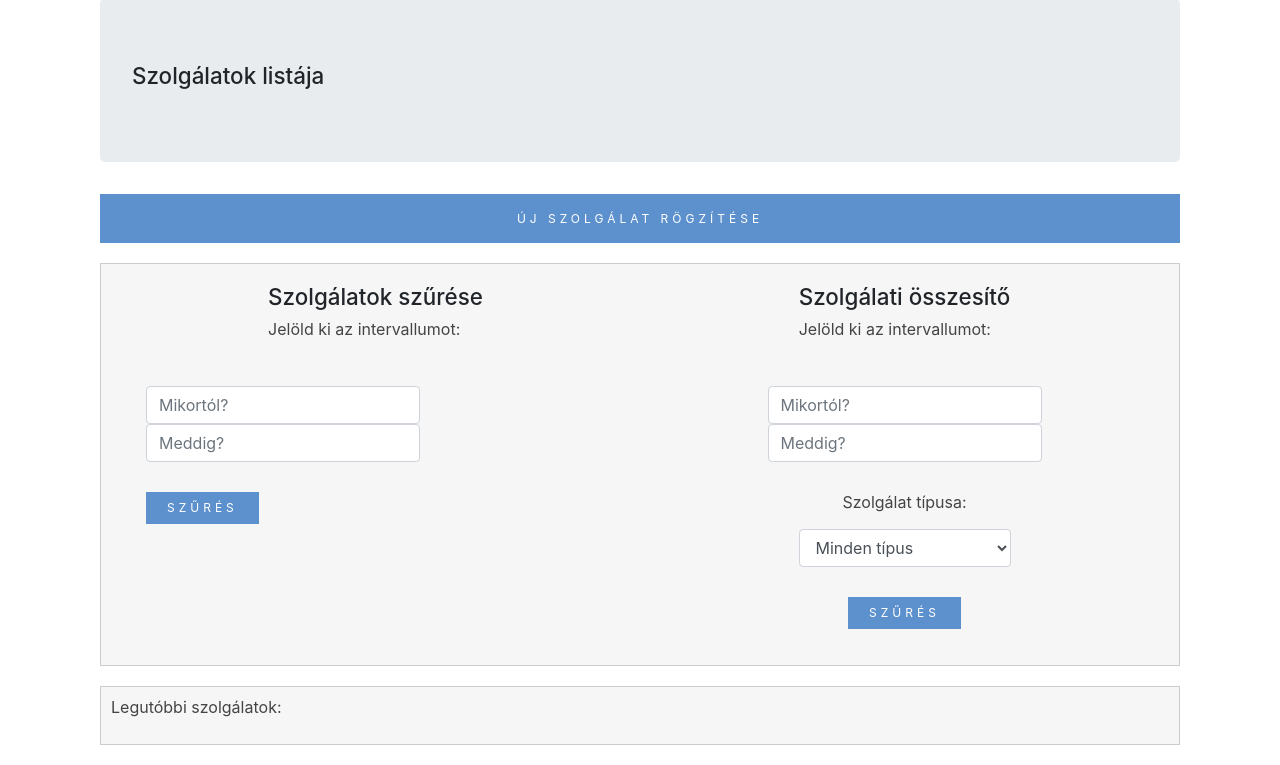
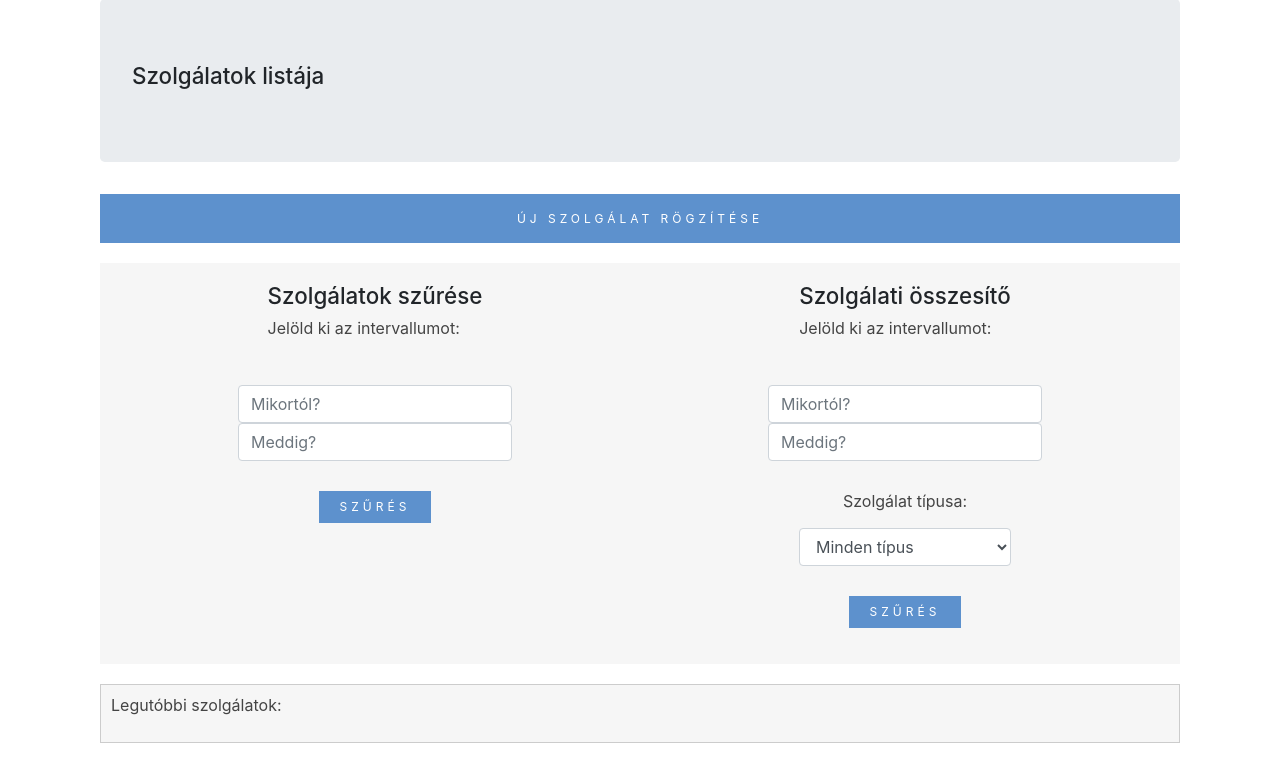
Before and after one commit to udvarisz/timesheet, a Django app: page /time_sheet/duty_list in a window 1280 px wide. Shown: the part 160-925 px from the top of the page. After the commit the page ends 903 px from the top, so only its background shows below. Run offline with Django 3.2, Linux system fonts and the light colour scheme; the visitor is signed in with stand-in values (Sample User, id 1); data that the repository does not hold is empty; some libraries are stand-ins or nearby versions.

Commit message:
középrerendezünk

```diff
--- a/mysite/time_sheet/templates/time_sheet/duty_list.html
+++ b/mysite/time_sheet/templates/time_sheet/duty_list.html
@@ -11,53 +11,55 @@ Szolgálatok
 </span>
 
 <div class="container">
-  <div class="row">
+  <div class="row justify-content-center noborder">
     <div class="col-md-6">
-      <div class="row justify-content-md-center noborder">
+      <div class="row justify-content-center noborder">
         <div class="col-md-auto">
           <h2>Szolgálatok szűrése</h2>
           <p>Jelöld ki az intervallumot:</p>
         </div>
       </div>
-      <div class="row justify-content-md-center noborder">
+      <div class="row justify-content-center noborder">
         <div class="col-md-auto">
-          <form class="form-inline" action="{% url 'time_sheet:duty_filter_list' %}" method="get" autocomplete="off">
+          <form class="form-inline justify-content-center" action="{% url 'time_sheet:duty_filter_list' %}" method="get" autocomplete="off">
             {% csrf_token %}
-            <div class="row justify-content-md-center noborder">
-              <div class="col-md-auto">
+            <div class="row justify-content-center noborder">
+              <div class="col-md-auto col-sm-auto text-center">
                 <input class="form-control datepicker" type="datetime" name="s" placeholder="Mikortól?">
                 <input class="form-control datepicker" type="datetime" name="e" placeholder="Meddig?">
               </div>
             </div>
-            <div class="row justify-content-md-center noborder">
-              <div class="col-md-auto">
-                <p class="szures-btn">
+            <div class="row justify-content-center noborder">
+              <div class="col-md-auto col-sm-auto">
+                <p class="szures-btn" align="center">
                   <input type="submit" value="Szűrés" class="btn btn-primary">
                 </p>
-              </div>
-            </div>
               </form>
             </div>
           </div>
         </div>
+      </div>
+    </div>
     <div class="col md-6">
-      <div class="row justify-content-md-center noborder">
+      <div class="row justify-content-center noborder">
         <div class="col-md-auto">
           <h2>Szolgálati összesítő</h2>
           <p>Jelöld ki az intervallumot:</p>
         </div>
       </div>
-      <div class="row justify-content-md-center noborder">
+      <div class="row justify-content-center noborder">
         <div class="col-md-auto">
-          <form class="form-inline" action="{% url 'time_sheet:duty_sum' %}" method="get" autocomplete="off">
+          <form class="form-inline justify-content-center" action="{% url 'time_sheet:duty_sum' %}" method="get" autocomplete="off">
             {% csrf_token %}
-            <div class="row justify-content-md-center noborder">
+            <div class="row justify-content-center noborder">
+              <div class="col-md-auto text-center">
                 <input class="form-control datepicker" type="datetime" name="s" placeholder="Mikortól?">
                 <input class="form-control datepicker" type="datetime" name="e" placeholder="Meddig?">
               </div>
             </div>
           </div>
-        <div class="row justify-content-md-center noborder">
+        </div>
+        <div class="row justify-content-center noborder">
           <div class="col-md-auto">
             <p align="center">Szolgálat típusa:</p>
             <select class="form-control" name='t' id='t'>
@@ -70,7 +72,7 @@ Szolgálatok
             </select>
           </div>
         </div>
-        <div class="row justify-content-md-center noborder">
+        <div class="row justify-content-center noborder">
           <div class="col-md-auto">
             <p class="szures-btn">
               <input type="submit" value="Szűrés" class="btn btn-primary">
```
Lines whose indentation alone changed are shown as unchanged.
